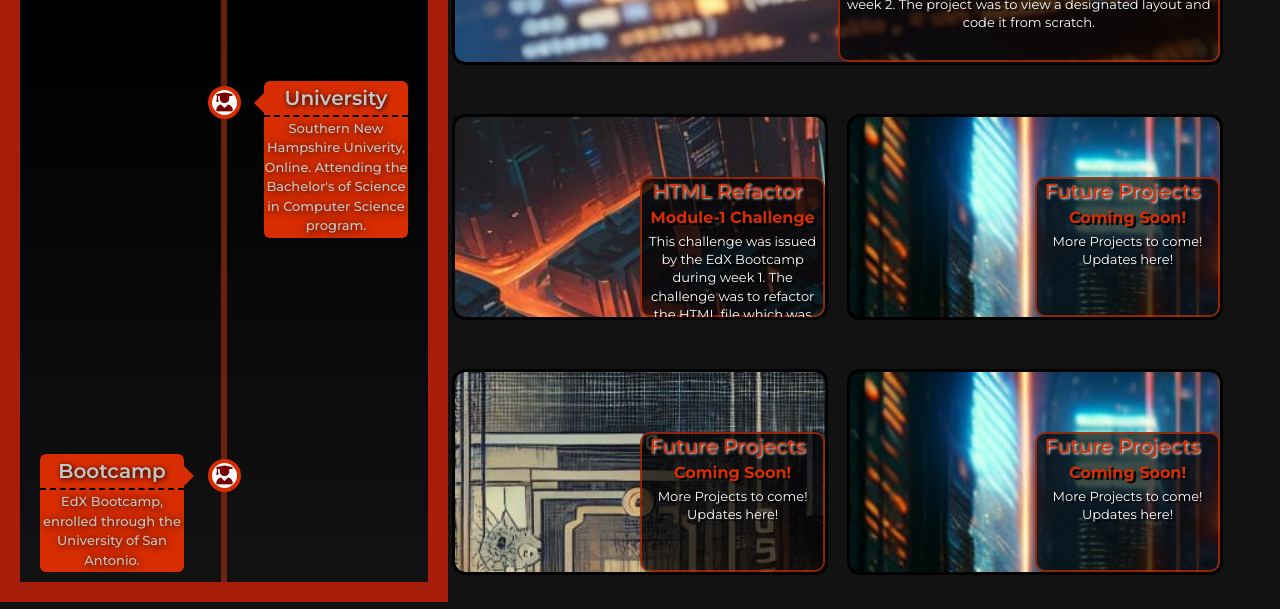
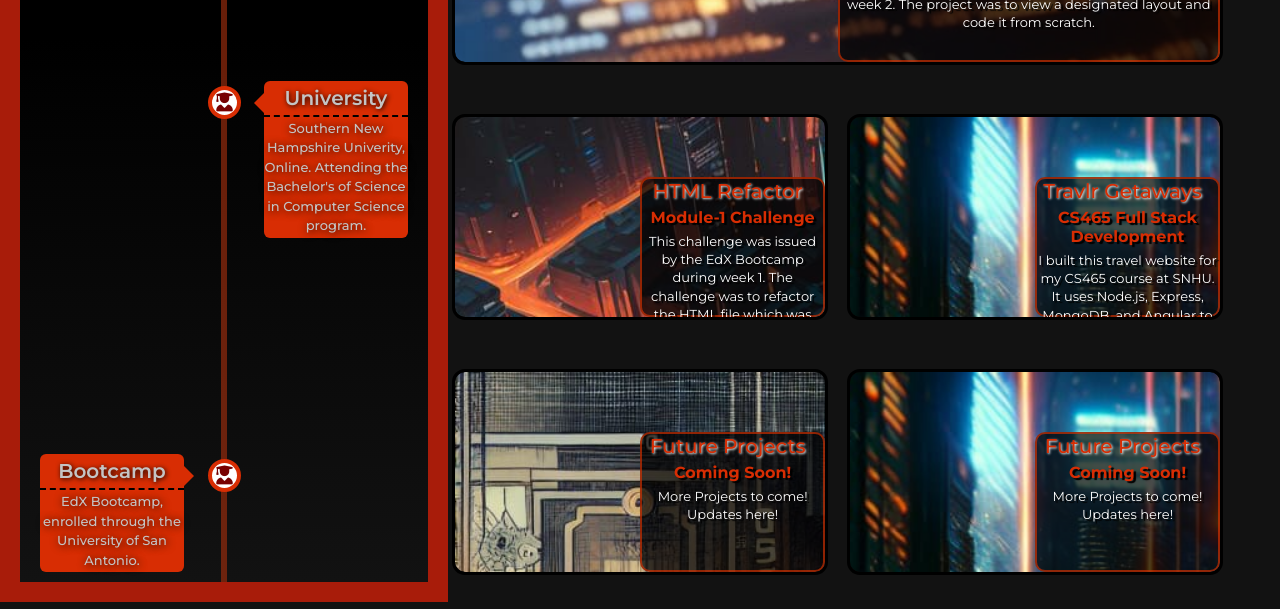
Before and after one commit to Immorfalious/Portfolio, a plain HTML site: page index.html in a window 1280 px wide. Shown: the part 1171-1780 px from the top of the page. Drawn offline with Linux system fonts and the light colour scheme.

Commit message:
Showcase Travlr Getaways full stack project

```diff
--- a/index.html
+++ b/index.html
@@ -88,11 +88,16 @@
 
         <section class="showcase-container">
           <div class="showcase-content">
-            <a href="https://github.com/Immorfalious?tab=repositories"
-              >Future Projects</a
+            <a href="https://github.com/Immorfalious/CS465-Travlr-Getaways"
+              >Travlr Getaways</a
             >
-            <h4 class="sub-header">Coming Soon!</h4>
-            <p class="description">More Projects to come! Updates here!</p>
+            <h4 class="sub-header">CS465 Full Stack Development</h4>
+            <p class="description">
+              I built this travel website for my CS465 course at SNHU. It uses
+              Node.js, Express, MongoDB, and Angular to connect a public travel
+              site with an admin app for adding, editing, and deleting trips.
+              This project is also the starting point for my CS499 capstone work.
+            </p>
           </div>
         </section>
 
```
